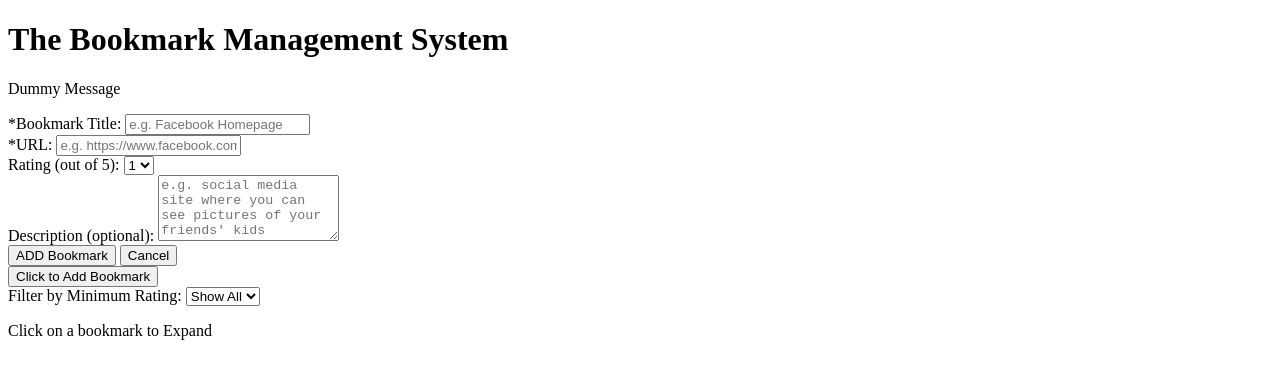
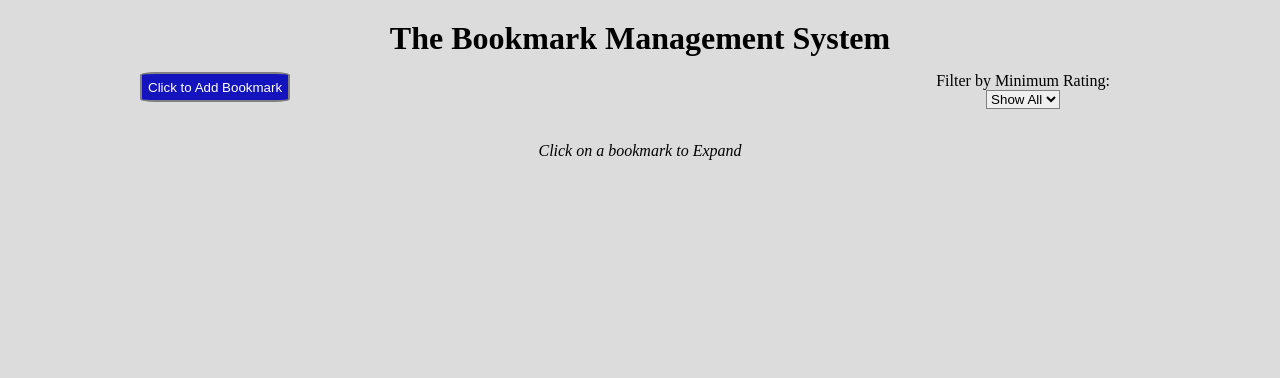
Before and after one commit to thinkful-ei22/morgan-bookmark-app, a plain HTML site: page index.html in a window 1280 px wide. Drawn offline with nearby package versions, Linux system fonts and the light colour scheme; the site is published under a folder, as on GitHub Pages, so addresses that start at the root find nothing; no server answers.

Commit message:
new branch gh-pages

```diff
--- a/index.html
+++ b/index.html
@@ -5,8 +5,8 @@
     <meta name="viewport" content="width=device-width,initial-scale=1">
     <meta name="description" content="The Bookmark Management System - Safely store all of your important links.">
     <title>Bookmark App</title>
-    <link rel="stylesheet" href="/stylesheets/main.css" type="text/css">
-    <link rel="stylesheet" href="/stylesheets/responsive.css" type="text/css">
+    <link rel="stylesheet" href="stylesheets/main.css" type="text/css">
+    <link rel="stylesheet" href="stylesheets/responsive.css" type="text/css">
   </head>
 
   <body>
```
